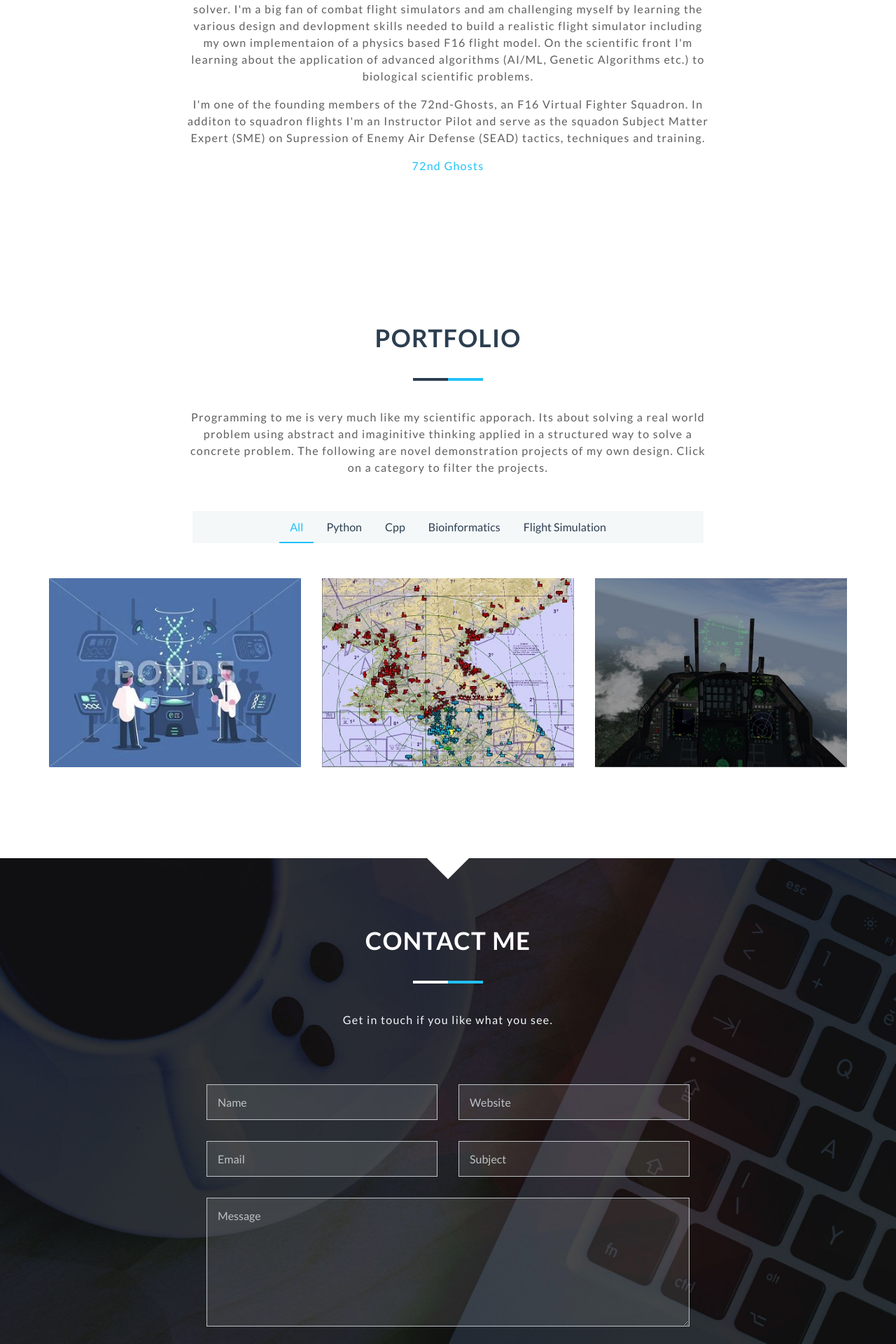
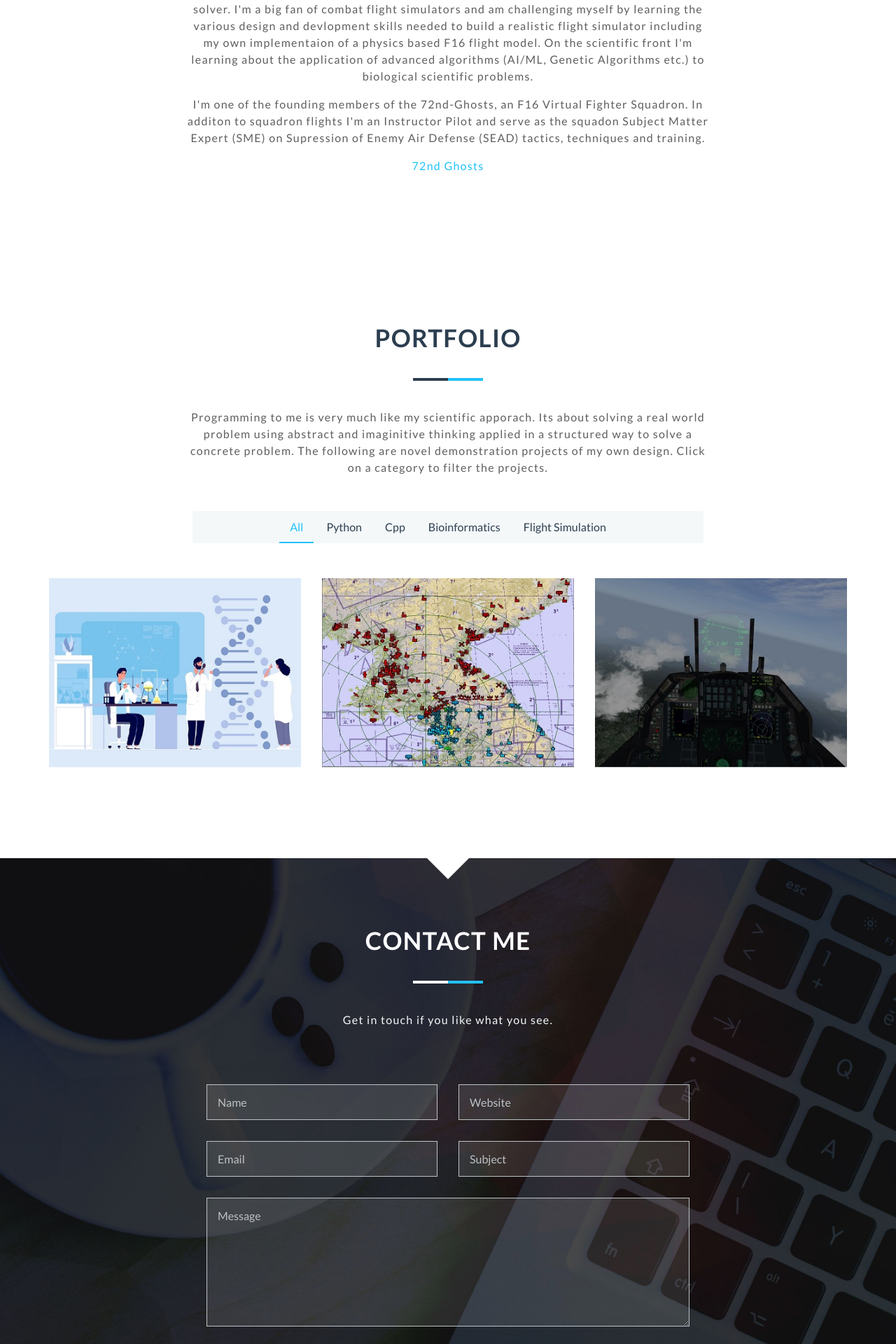
Before and after one commit to Gamernaut/gamernaut.github.io, a Jekyll site: the page built from index.html, in a window 1280 px wide. Shown: the part 1410-3330 px from the top of the page at 70% size. Built offline with Jekyll 4.4.1, drawn with Linux system fonts in a browser that asks for light colours; nearby versions of some CDN libraries.

Commit message:
Update _config.yml

```diff
--- a/_config.yml
+++ b/_config.yml
@@ -101,7 +101,7 @@ portfolio:
 # Portfolio Item
 - title: R<span class="thin">egulon</span>
   categories: [Python, Bioinformatics]
-  image: Bioinformatics2.jpg
+  image: genetic-science-dna-molecule.jpg
   url: 'https://github.com/Gamernaut/Regulon'
 
 # Portfolio Item
```
